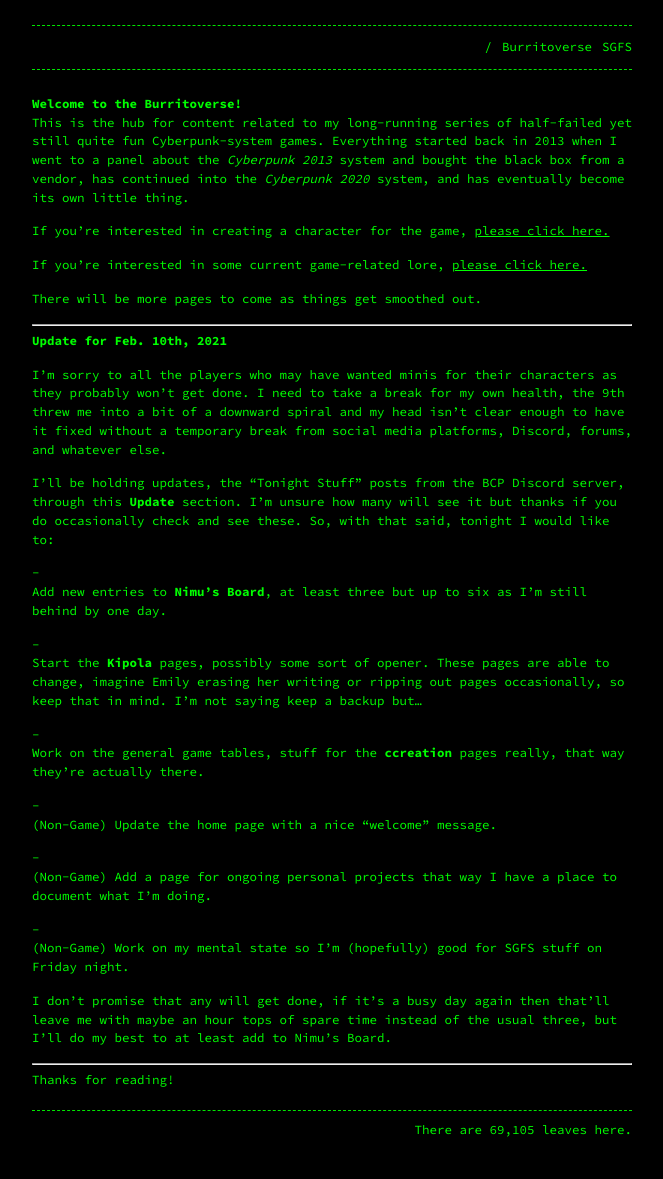
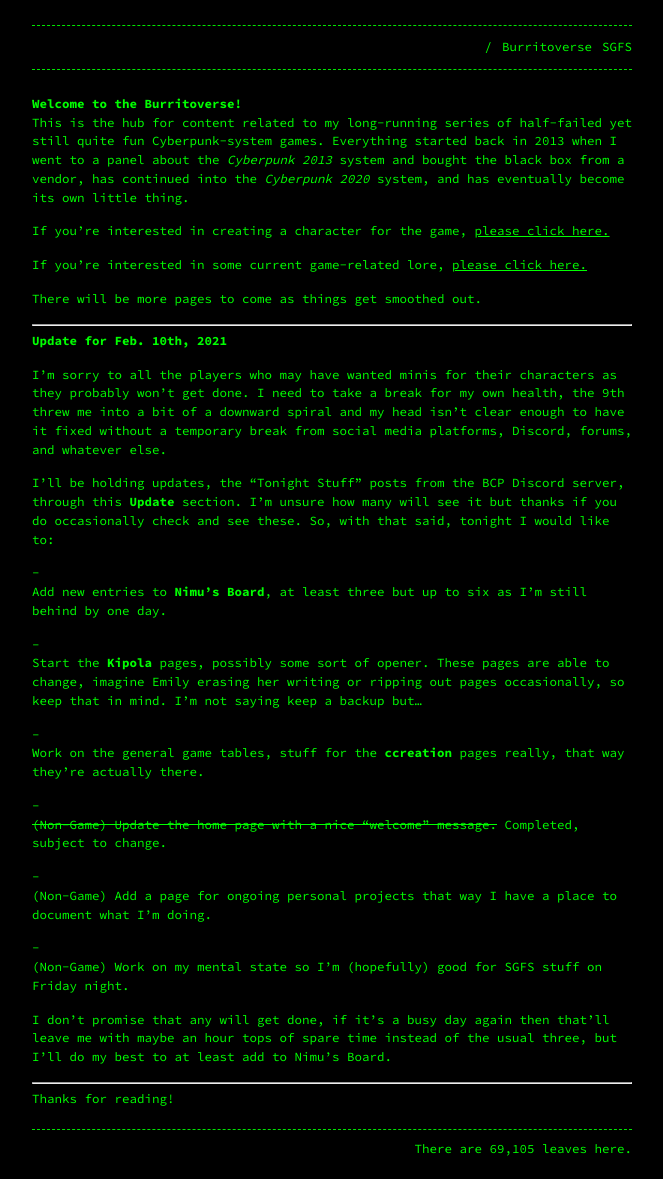
Before and after one commit to Terwilliger69105/69105.github.io, a Jekyll site: the page built from burritoverse.md, in a window 1280 px wide. Shown: the whole page, without its empty margins (308-971 px from the left). Built offline with Jekyll 4.4.1, drawn with Linux system fonts in a browser that asks for light colours; our own code applies the rules of GitHub Pages for plain Markdown files.

Commit message:
Update burritoverse.md

```diff
--- a/burritoverse.md
+++ b/burritoverse.md
@@ -27,7 +27,7 @@ I'll be holding updates, the "Tonight Stuff" posts from the BCP Discord server,
 
 * Work on the general game tables, stuff for the **ccreation** pages really, that way they're actually there.
 
-* (Non-Game) Update the home page with a nice "welcome" message.
+* ~~(Non-Game) Update the home page with a nice "welcome" message.~~ Completed, subject to change.
 
 * (Non-Game) Add a page for ongoing personal projects that way I have a place to document what I'm doing.
 
```
